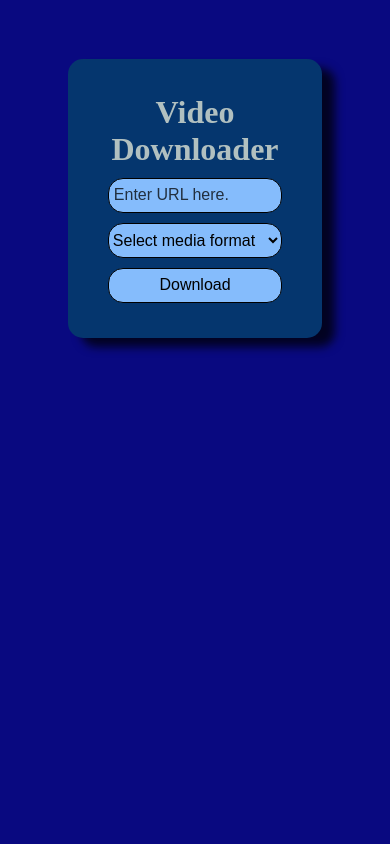
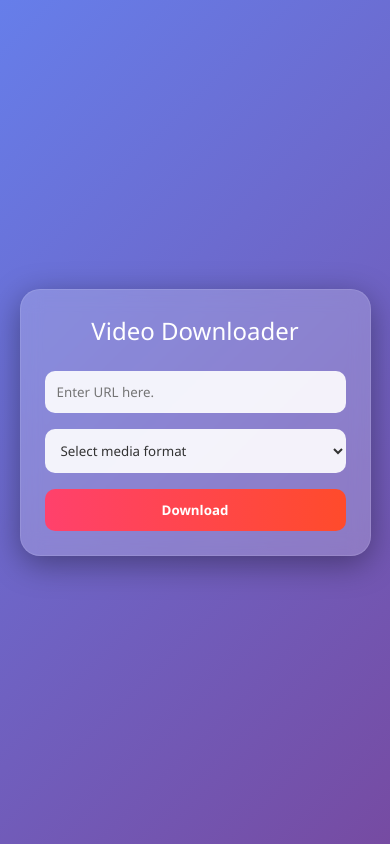
Before and after one commit to VahagMardyan/video-downloader-python, a Flask app: page / in a window 390 px wide. Run offline with Flask 3, Linux system fonts and the light colour scheme.

Commit message:
Updated CSS

```diff
--- a/static/style.css
+++ b/static/style.css
@@ -1,124 +1,102 @@
+:root {
+    --bg-gradient: linear-gradient(135deg, #667eea 0%, #764ba2 100%);
+    --container-bg: rgba(255, 255, 255, 0.2);
+    --text-color: #ffffff;
+    --input-bg: rgba(255, 255, 255, 0.9);
+    --btn-color: #4a90e2;
+}
+
+@media (prefers-color-scheme: dark) {
+    :root {
+        --bg-gradient: linear-gradient(135deg, #1a1a2e 0%, #16213e 100%);
+        --container-bg: rgba(0, 0, 0, 0.3);
+        --text-color: #e0e0e0;
+        --input-bg: rgba(255, 255, 255, 0.1);
+        --btn-color: #0f3460;
+    }
+}
+
 * {
+    box-sizing: border-box;
     margin: 0;
     padding: 0;
-    box-sizing: border-box;
+    font-family: 'Segoe UI', Tahoma, Geneva, Verdana, sans-serif;
     user-select: none;
 }
 
 body {
-    background-color: #090980;
-    color: #b1c0c0;
+    height: 100vh;
+    display: flex;
+    justify-content: center;
+    align-items: center;
+    background: var(--bg-gradient);
+    transition: background 0.5s ease;
 }
 
 .display {
-    width: 50%;
+    background: var(--container-bg);
+    backdrop-filter: blur(10px); /* Ապակու էֆեկտ */
+    border: 1px solid rgba(255, 255, 255, 0.1);
+    padding: 2rem;
+    border-radius: 20px;
+    box-shadow: 0 8px 32px 0 rgba(0, 0, 0, 0.37);
+    text-align: center;
+    width: 90%;
+    max-width: 400px;
+}
+
+h1 {
+    color: var(--text-color);
+    margin-bottom: 1.5rem;
+    font-weight: 300;
+}
+
+form {
     display: flex;
     flex-direction: column;
-    justify-content: center;
-    align-items: center;
-    padding: 50px;
-    border-radius: 15px;
-    font-size: 1.2em;
-    margin-inline: 25%;
-    margin-block: 10%;
-    background-color: #05366e;
-    text-align: center;
-    box-shadow: 13px 9px 10px 0px rgba(0, 0, 0, 0.74);
-    -webkit-box-shadow: 13px 9px 10px 0px rgba(0, 0, 0, 0.74);
-    -moz-box-shadow: 13px 9px 10px 0px rgba(0, 0, 0, 0.74);
+    gap: 1rem;
 }
 
-label {
-    font-size: 1.5em;
+input, select {
+    padding: 12px;
+    border: none;
+    border-radius: 10px;
+    background: var(--input-bg);
+    color: #333;
+    outline: none;
+    transition: transform 0.2s;
 }
 
-input,
-button, select {
-    width: 90%;
-    height: 27px;
-    border: 1px solid black;
-    border-radius: 15px;
-    margin-top: 10px;
-    background-color: #85bcfc;
-    font-size: 1em;
+/* Dark mode-ի դեպքում input-ի տեքստի գույնը */
+@media (prefers-color-scheme: dark) {
+    input, select { color: white; }
+    option { background: #1a1a2e; }
 }
 
-select {
-    cursor: pointer;
-}
-
-input {
-    padding: 5px;
-}
-
-input::-webkit-input-placeholder {
-    color: black;
-    opacity: 0.75;
-}
-
-input:is(:focus)::-webkit-input-placeholder {
-    color: #b1c0c0;
-    opacity: 1;
+input:focus {
+    transform: scale(1.02);
 }
 
 button {
+    padding: 12px;
+    border: none;
+    border-radius: 10px;
+    background: #ff4b2b;
+    background: linear-gradient(to right, #ff416c, #ff4b2b);
+    color: white;
+    font-weight: bold;
     cursor: pointer;
-    border: none;
-    transition: 0.23s;
-    border: 1px solid black;
-    font-size: 20px;
+    transition: 0.3s;
 }
 
-button:is(:hover) {
-    background-color: #05366e;
-    color: #b1c0c0;
+button:hover {
+    box-shadow: 0 5px 15px rgba(255, 75, 43, 0.4);
+    transform: translateY(-2px);
 }
 
 @media (max-width: 480px) {
     .display {
-        width: 90%;
-        margin-inline: 5%;
-        margin-block: 20%;
-        padding: 25px;
-        font-size: 1em;
+        padding: 1.5rem;
     }
-
-    label {
-        font-size: 1.2em;
-    }
-
-    input,
-    button,
-    select {
-        width: 100%;
-        height: 35px;
-        font-size: 1em;
-    }
-
-    button {
-        font-size: 16px;
-    }
+    h1 { font-size: 1.5rem; }
 }
-
-@media (max-width: 768px) {
-    .display {
-        width: 80%;
-        margin-inline: 10%;
-        margin-block: 15%;
-        padding: 35px;
-    }
-
-    input,
-    button,
-    select {
-        width: 95%;
-    }
-}
-
-
-@media (max-width: 1024px) {
-    .display {
-        width: 65%;
-        margin-inline: 17.5%;
-    }
-}
```
